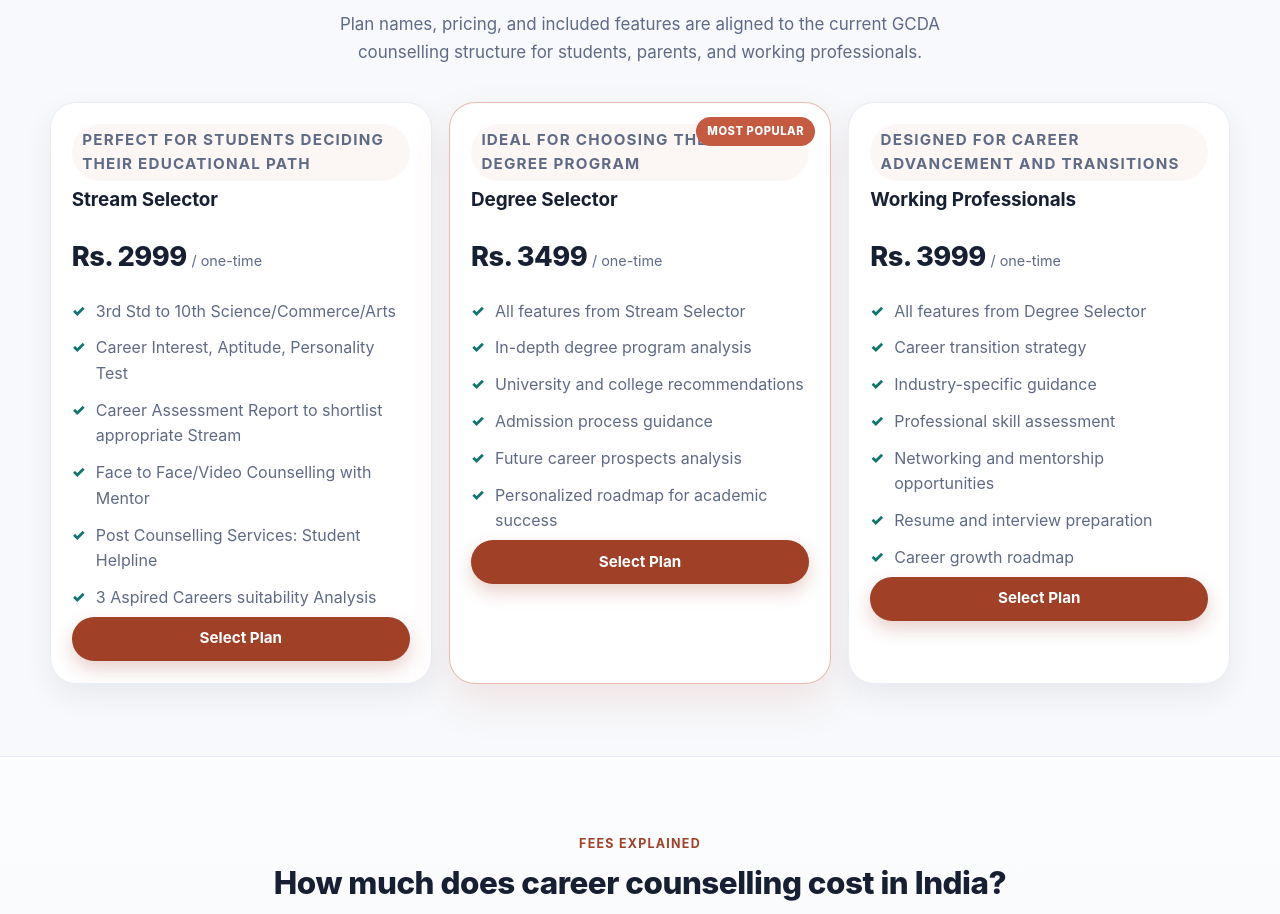
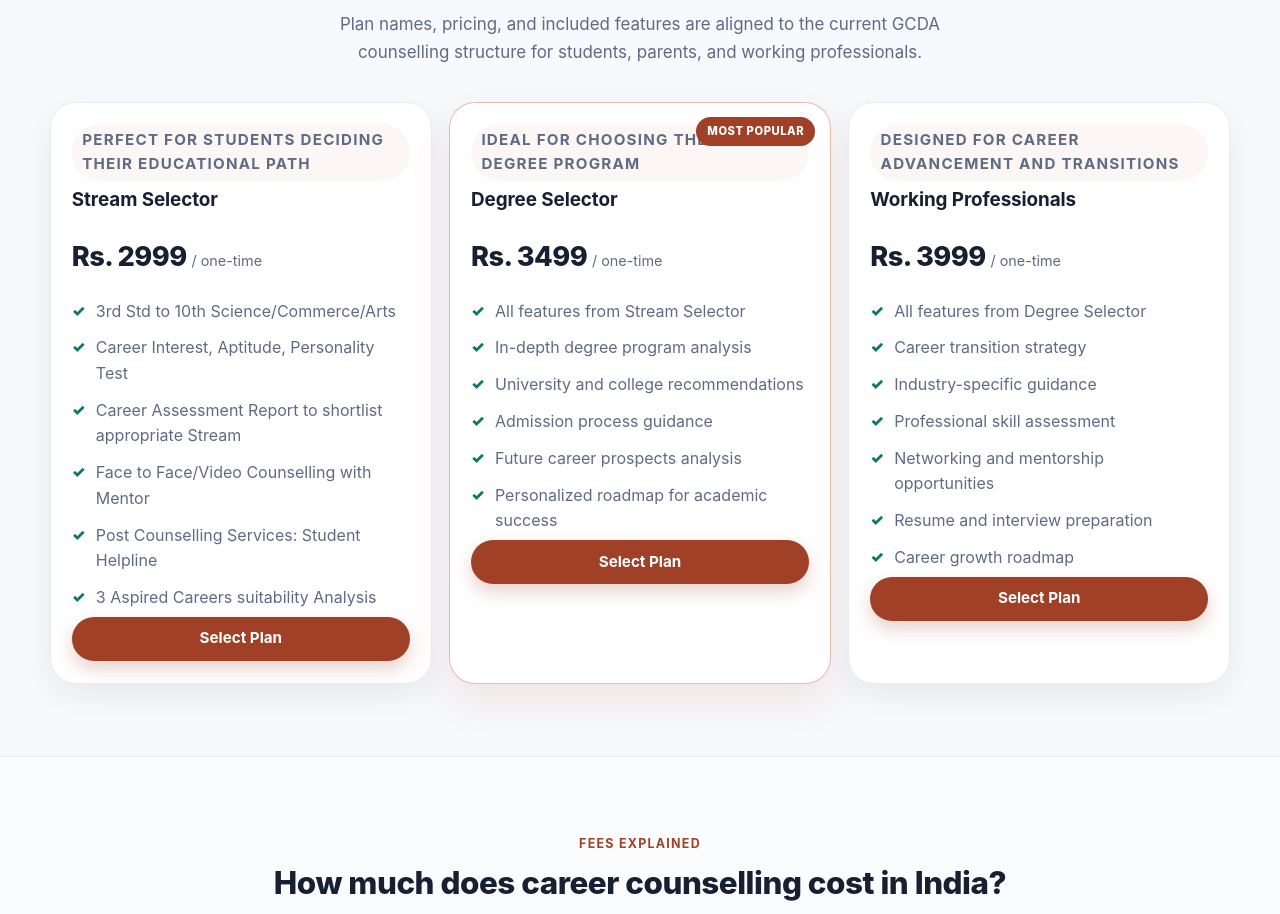
Before and after one commit to corezex/Gcda, a Next.js app: page /plan in a window 1280 px wide. Shown: the part 903-1817 px from the top of the page. Built offline with nearby package versions, Linux system fonts and the light colour scheme.

Commit message:
Improve badge and icon contrast across pages
Co-authored-by: arena-agent <297053741+arena-agent@users.noreply.github.com>

```diff
--- a/app/globals.css
+++ b/app/globals.css
@@ -792,7 +792,7 @@ h4 {
   right: 0.9rem;
   padding: 0.32rem 0.7rem;
   border-radius: 999px;
-  background: var(--primary);
+  background: var(--primary-dark);
   color: #fff;
   font-weight: 800;
   font-size: 0.7rem;
--- a/public/deferred-global.css
+++ b/public/deferred-global.css
@@ -177,7 +177,7 @@
   transition: background 0.18s ease, color 0.18s ease, transform 0.18s ease;
 }
 .footer-social-link:hover {
-  background: var(--primary);
+  background: var(--primary-dark);
   color: #fff;
   transform: translateY(-2px);
 }
@@ -299,7 +299,7 @@
   transition: background 0.18s ease, color 0.18s ease, transform 0.18s ease;
 }
 .footer-bottom-social:hover {
-  background: var(--primary);
+  background: var(--primary-dark);
   color: #fff;
   transform: translateY(-2px);
 }
--- a/styles/non-homepage.css
+++ b/styles/non-homepage.css
@@ -580,7 +580,7 @@
   position: absolute;
   top: -0.6rem;
   right: 1rem;
-  background: var(--primary);
+  background: var(--primary-dark);
   color: #fff;
   font-size: 0.7rem;
   font-weight: 800;
```
